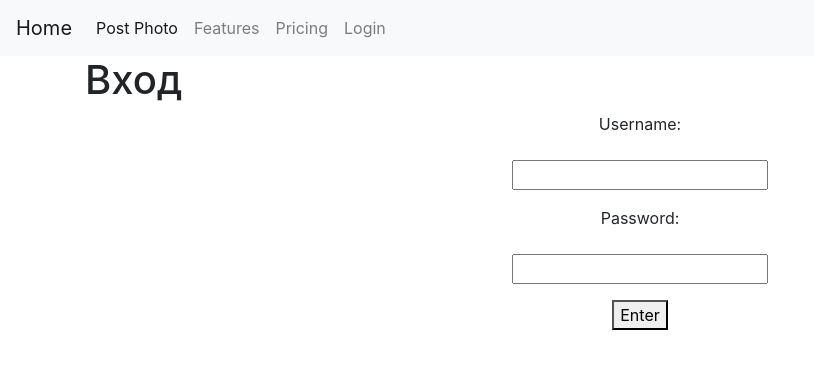
After one commit to samatuulu/Gallery-app, a Django app: page /login_page/ in a window 1280 px wide. The commit adds this page. Shown: the top 369 px of the page, without its empty margins (0-814 px from the left). Run offline with Django 3.2, Linux system fonts and the light colour scheme; some libraries are stand-ins or nearby versions.

Commit message:
Login/Logout

```diff
--- a/source/webapp/templates/base.html
+++ b/source/webapp/templates/base.html
@@ -27,7 +27,11 @@
         <a class="nav-link" href="#">Pricing</a>
       </li>
       <li class="nav-item">
-        <a class="nav-link disabled" href="#" tabindex="-1" aria-disabled="true">Disabled</a>
+          {% if request.user.is_authenticated %}
+              <a class="nav-link" href="{% url 'webapp:logout' %}">Logout</a>
+           {% else %}
+              <a class="nav-link" href="{% url 'webapp:login' %}">Login</a>
+          {% endif %}
       </li>
     </ul>
   </div>
--- /dev/null
+++ b/source/webapp/templates/registration/login.html
@@ -0,0 +1,16 @@
+{% extends 'base.html' %}
+{% block content %}
+    <h1>Вход</h1>
+    <form action="" method="post" class="text-center">
+        {% csrf_token %}
+        <input type="hidden" name="next" value="{{ next }}">
+        {% if has_error %}
+            <p class="form-error">Uncorrect name or password!</p>
+        {% endif %}
+            <p><label for="username" class="form-label">Username:</label></p>
+            <p><input type="text" name="username" id="username"></p>
+            <p><label for="password" class="form-label">Password:</label></p>
+            <p><input type="password" name="password" id="password"></p>
+        <button type="submit">Enter</button>
+    </form>
+{% endblock %}
--- a/source/webapp/urls.py
+++ b/source/webapp/urls.py
@@ -1,10 +1,13 @@
 from django.urls import path
-from webapp.views import IndexView, GalleryDetailView, GalleryCreateView, GalleryUpdateView, GalleryDeleteView
+from webapp.views import IndexView, GalleryDetailView, GalleryCreateView, GalleryUpdateView, GalleryDeleteView, \
+    login_view, logout_view
 
 app_name = 'webapp'
 
 urlpatterns = [
     path('', IndexView.as_view(), name='index'),
+    path('login_page/', login_view, name='login'),
+    path('logout/', logout_view, name='logout'),
     path('gallery/<int:pk>/detail', GalleryDetailView.as_view(), name='detail'),
     path('gallery/create/', GalleryCreateView.as_view(), name='create'),
     path('gallery/<int:pk>update/', GalleryUpdateView.as_view(), name='update'),
--- a/source/webapp/views.py
+++ b/source/webapp/views.py
@@ -1,11 +1,34 @@
-from audioop import reverse
-
+from django.contrib.auth import authenticate, login, logout
+from django.contrib.auth.decorators import login_required
 from django.http import HttpResponseRedirect
-from django.shortcuts import redirect
+from django.shortcuts import redirect, render
 from django.urls import reverse_lazy
 from django.views.generic import ListView, DetailView, CreateView, UpdateView, DeleteView
 
 from webapp.models import Gallery
+
+
+def login_view(request):
+    context = {}
+    if request.method == 'POST':
+        username = request.POST.get('username')
+        password = request.POST.get('password')
+        user = authenticate(request, username=username, password=password)
+        if user is not None:
+            login(request, user)
+            next_url = request.GET.get('next', '')
+            if next_url:
+                return redirect(next_url)
+            return redirect('webapp:index')
+        else:
+            context['has_error'] = True
+    return render(request, 'registration/login.html', context=context)
+
+
+@login_required
+def logout_view(request):
+    logout(request)
+    return redirect('webapp:index')
 
 
 class IndexView(ListView):
@@ -14,7 +37,7 @@ class IndexView(ListView):
     context_object_name = 'gallery'
 
     def get_queryset(self):
-        return Gallery.objects.all()
+        return Gallery.objects.order_by('-created_at')
 
 
 class GalleryDetailView(DetailView):
```
